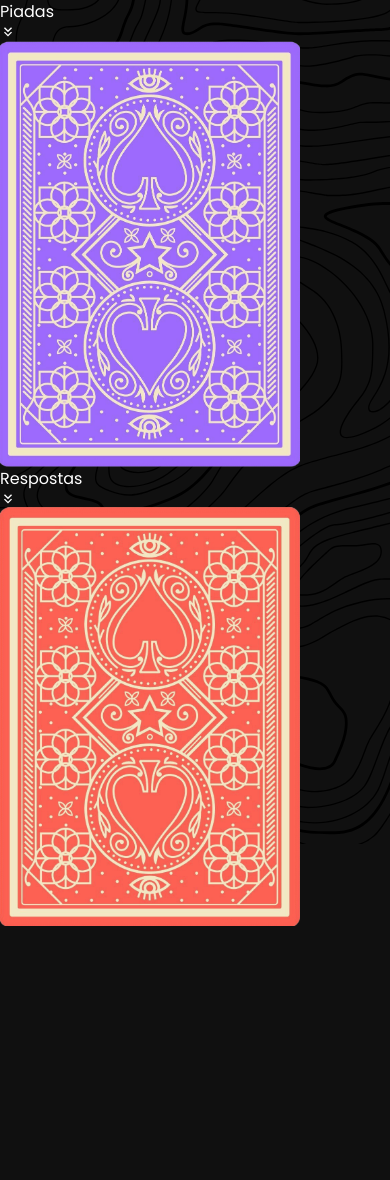
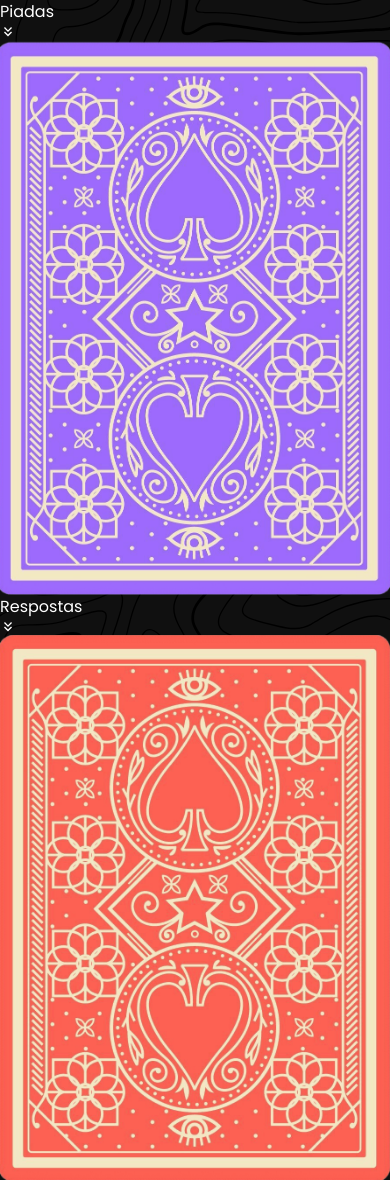
Before and after one commit to OnlyChristianDev/JokeAPI, a Next.js app: page / in a window 390 px wide. Before the commit the page ends 926 px from the top, so only its background shows below. Built offline with nearby package versions, Linux system fonts and the light colour scheme.

Commit message:
Media query

```diff
--- a/src/app/components/Card.tsx
+++ b/src/app/components/Card.tsx
@@ -65,15 +65,16 @@ export default function Card({ joke, answer, onNextJoke, animationArray, ArrayNu
 
   return (
     <div className="flex flex-col items-center justify-center">
-      <div className="flex gap-10">
+      <div className="flex max-sm:flex-col gap-10">
         <div className="flex items-center justify-center flex-col gap-5">
         <AnimatePresence>
           {showIndenticacao && <Indenticacao nomeDaCarta={"Piadas"} />}
           </AnimatePresence>
           <motion.div
-            className={`w-[300px] cursor-pointer shadow-2xl h-[412px] rounded-lg flex items-center justify-center transition-colors duration-600 ${
+  className={`w-[300px] h-[412px] cursor-pointer shadow-2xl rounded-lg flex items-center justify-center transition-colors duration-600 ${
     flippedBlueCard ? "bg-[#9A6AF9] p-10" : ""
-            }`}
+  }
+  max-sm:w-[220px] max-sm:h-[310px]`}
   initial={{ rotateY: 0 }}
   animate={{
     rotateY: flippedBlueCard ? 180 : 0,
@@ -86,11 +87,9 @@ export default function Card({ joke, answer, onNextJoke, animationArray, ArrayNu
     <p className="font-semibold scale-x-[-1] text-center text-2xl">{joke}</p>
   ) : (
     <Image
-                className=""
+      className="w-full h-full object-contain rounded-lg"
       src={BlueCard}
       alt="Carta azul com a piada"
-                width={300}
-                height={300}
     />
   )}
 </motion.div>
@@ -98,23 +97,25 @@ export default function Card({ joke, answer, onNextJoke, animationArray, ArrayNu
         <div className="flex items-center justify-center flex-col gap-5">
           {showIndenticacao && <Indenticacao nomeDaCarta={"Respostas"} />}
           <motion.div
-            className={`w-[300px] cursor-pointer shadow-2xl h-[412px] rounded-lg flex items-center justify-center transition-colors duration-600 ${
-              flippedRedCard ? "bg-[#F55F56] p-10" : ""
-            }`}
+  className={`w-[300px] h-[412px] cursor-pointer shadow-2xl rounded-lg flex items-center justify-center transition-colors duration-600 ${
+    flippedBlueCard ? "bg-[#F55F56] p-10" : ""
+  }
+  max-sm:w-[220px] max-sm:h-[310px]`}
   initial={{ rotateY: 0 }}
-            animate={{ rotateY: flippedRedCard ? 180 : 0 }}
+  animate={{
+    rotateY: flippedBlueCard ? 180 : 0,
+    x: animation ? [0, 10, -10, 10, -10, 0] : 0,
+  }}
   transition={{ duration: 0.6 }}
-            onClick={flippedBlueCardFunction}
+  onClick={flippedRedCardFunction}
 >
-            {flippedRedCard ? (
-              <p className="text-2xl scale-x-[-1] text-center font-semibold">{answer}</p>
+  {flippedBlueCard ? (
+    <p className="font-semibold scale-x-[-1] text-center text-2xl">{joke}</p>
   ) : (
     <Image
-                className=""
+      className="w-full h-full object-contain rounded-lg"
       src={RedCard}
       alt="Carta azul com a piada"
-                width={300}
-                height={300}
     />
   )}
 </motion.div>
```
Lines whose indentation alone changed are shown as unchanged.
